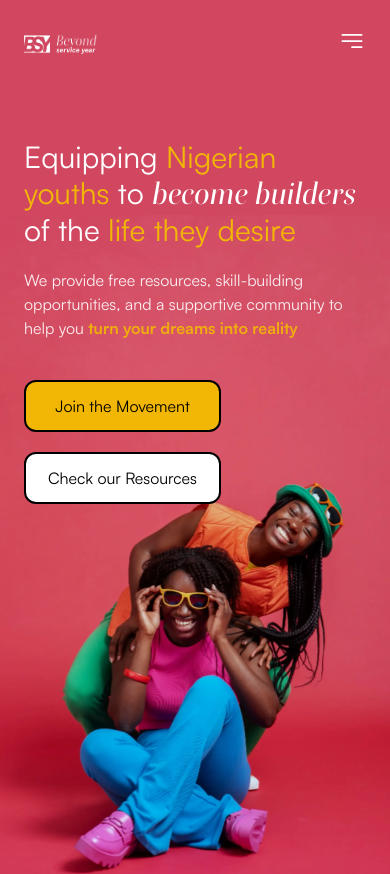
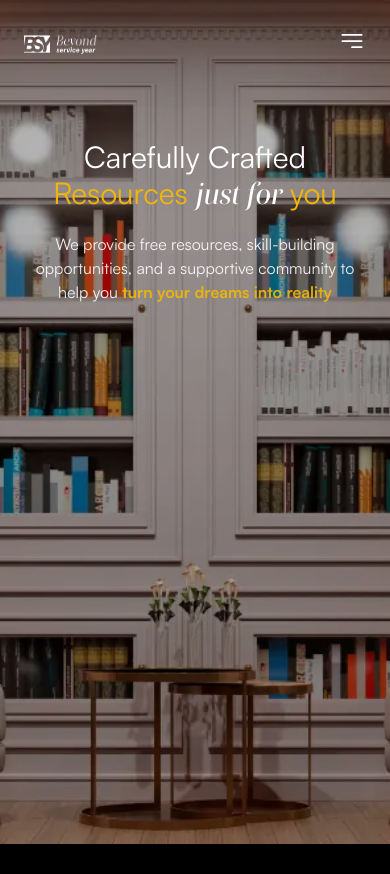
Before and after one commit to Loveson1/Beyond-Service-Year, a React (Create React App) app: page /resource in a window 390 px wide. Shown: the top 874 px of the page. Built offline with nearby package versions, Linux system fonts and the light colour scheme.

Commit message:
feat: add resource page

```diff
--- a/package.json
+++ b/package.json
@@ -10,6 +10,7 @@
     "react": "^19.2.0",
     "react-dom": "^19.2.0",
     "react-icons": "^5.5.0",
+    "react-router-dom": "^7.9.5",
     "react-scripts": "5.0.1",
     "web-vitals": "^2.1.4"
   },
--- a/src/App.jsx
+++ b/src/App.jsx
@@ -1,28 +1,25 @@
-import {
-  Hero,
-  Brand,
-  Story,
-  Why,
-  Testimonials,
-  Resources,
-  Impact,
-  Faq,
-  Footer,
-} from "./components/index";
+import { Routes, Route, Navigate } from "react-router-dom";
+
+import Layout from "./layout";
+import LandingPage from "./webpages/landing-page";
+import ResourcePage from "./webpages/resources-page";
+// import AboutPage from "./webpages/AboutPage";
+// import ContactPage from "./webpages/ContactPage";
+// import PartnershipPage from "./webpages/PartnershipPage";
 
 function App() {
   return (
-    <div className="bg-black">
-      <Hero />
-      <Story />
-      <Brand />
-      <Why />
-      <Testimonials />
-      <Resources />
-      <Impact />
-      <Faq />
-      <Footer />
-    </div>
+    <Routes>
+      {/* Layout wrapper */}
+      <Route path="/" element={<Layout />}>
+        <Route index element={<Navigate to="home" replace />} />
+        <Route path="home" element={<LandingPage />} />
+        {/* <Route path="about" element={<AboutPage />} /> */}
+        <Route path="resource" element={<ResourcePage />} />
+        {/* <Route path="contact" element={<ContactPage />} /> */}
+        {/* <Route path="partnership" element={<PartnershipPage />} /> */}
+      </Route>
+    </Routes>
   );
 }
 
--- a/src/components/hero.jsx
+++ b/src/components/hero.jsx
@@ -1,4 +1,5 @@
 import logo from '../assets/images/Full logo.png';
+import { Link, NavLink } from "react-router-dom";
 import {  useState } from "react";
 
 export default function Hero() {
@@ -15,7 +16,7 @@ const [toggle, settoggle] = useState(false);
 
 
   return (
-   <div className='xl:bg-hero md:bg-hero-tab bg-opacity-20 bg-blend-darken bg-[#7BCFE9] max-sm:bg-hero-mobile  bg-cover max-sm:bg-center bg-no-repeat w-screen h-screen max-sm:h-[900px] '>
+   <div className='xl:bg-hero md:bg-hero-tab bg-opacity-20 bg-blend-darken bg-[#7BCFE9] max-sm:bg-hero-mobile  bg-cover max-sm:bg-center bg-no-repeat w-screen min-h-[100vh] max-sm:h-[1000px] '>
 
       {/* Navbar section */}
 
@@ -28,11 +29,15 @@ const [toggle, settoggle] = useState(false);
 
         <div className="flex items-center gap-[30px] flex-wrap">
           {navLink.map((link) => (
-            <ul>
+            <NavLink   key={link.id}
+          to={`/${link.id}`} // 👈 This matches your route
+          className={({ isActive }) =>
+            isActive ? "text-blue-600 font-bold" : "text-gray-800"
+          }>
               <li className="text-black" key={link.id} >
                <a href={`#${link.id}`}> {link.title}</a>
               </li>
-            </ul>
+            </NavLink>
           ))}
           <button className="btn-yellow btn">Join the movement</button>
         </div>
@@ -135,7 +140,7 @@ const [toggle, settoggle] = useState(false);
         </p>
         </div>
         {/* buttons */}
-        <div className="flex gap-5 mt-lg max-sm:flex-col">
+        <div className="flex gap-5 mt-lg pb-[100px]  max-sm:flex-col">
           <button className="btn-yellow btn"> Join the Movement  </button>
           <button className="btn-white  btn"> Check our Resources</button>
         </div>
--- a/src/components/index.js
+++ b/src/components/index.js
@@ -7,6 +7,7 @@ import Resources from "./resources";
 import Impact from "./impact";
 import Faq from "./faq";
 import Footer from "./footer";
+import ResourcePage from "../webpages/resources-page";
 export{
 
     Hero,
@@ -18,5 +19,6 @@ export{
     Impact,
     Faq,
     Footer,
+    ResourcePage,
 
 }
--- /dev/null
+++ b/src/layout.jsx
@@ -0,0 +1,15 @@
+import { Outlet } from "react-router-dom";
+
+
+const Layout = () => {
+  return (
+    <div>
+      <main>
+        <Outlet />
+         {/* 👈 Where the page components render */}
+      </main>
+    </div>
+  );
+};
+
+export default Layout;
--- /dev/null
+++ b/src/webpages/landing-page.jsx
@@ -0,0 +1,31 @@
+import { Routes, Route, Navigate } from "react-router-dom";
+
+import {
+  Hero,
+  Brand,
+  Story,
+  Why,
+  Testimonials,
+  Resources,
+  Impact,
+  Faq,
+  Footer,
+} from "../components/index";
+
+function LandingPage() {
+  return (
+    <div className="bg-black">
+      <Hero />
+      <Story />
+      <Brand />
+      <Why />
+      <Testimonials />
+      <Resources />
+      <Impact />
+      <Faq />
+      <Footer />
+    </div>
+  );
+}
+
+export default LandingPage;
--- /dev/null
+++ b/src/webpages/resources-page.jsx
@@ -0,0 +1,140 @@
+import Footer from "../components/footer";
+import logo from "../assets/images/Full logo.png";
+import { useState } from "react";
+import { NavLink } from "react-router-dom";
+
+export default function ResourcePage() {
+  const [toggle, settoggle] = useState(false);
+
+  const navLink = [
+    { id: "home", title: "Home" },
+    { id: "about", title: "About" },
+    { id: "resource", title: "Resources" },
+    { id: "contact", title: "Contact" },
+    { id: "partnership", title: "Partnership" },
+  ];
+  return (
+    <div className="bg-black">
+      <div className=" bg-opacity-30 bg-blend-darken bg-black bg-resource bg-cover max-sm:bg-center bg-no-repeat w-screen min-h-[100vh]  ">
+        {/* Navbar section */}
+
+        {/* desktop logo, link and button */}
+        <div className="container m-auto hidden lg:block ">
+          <div className=" flex-wrap flex items-center justify-between  ">
+            <div>
+              <img src={logo} className="w-24" />
+            </div>
+
+            <div className="flex items-center gap-[30px] flex-wrap">
+              {navLink.map((link) => (
+                <NavLink
+                  key={link.id}
+                  to={`/${link.id}`} // 👈 This matches your route
+                  className={({ isActive }) =>
+                    isActive ? "text-blue-600 font-bold" : "text-gray-800"
+                  }
+                >
+                  <li className="text-black" key={link.id}>
+                    <a href={`#${link.id}`}> {link.title}</a>
+                  </li>
+                </NavLink>
+              ))}
+              <button className="btn-yellow btn">Join the movement</button>
+            </div>
+          </div>
+        </div>
+
+        {/* mobile */}
+        <div className="lg:hidden  w-full relative  justify-between flex items-center container  text-center ">
+          <div>
+            <img src={logo} className="w-20" />
+          </div>
+          <div
+            className=" z-50 absolute right-6 size-7  text-white "
+            onClick={() => settoggle((prev) => !prev)}
+          >
+            {toggle ? (
+              <svg
+                xmlns="http://www.w3.org/2000/svg"
+                fill="none"
+                viewBox="0 0 24 24"
+                stroke-width="1.5"
+                stroke="currentColor"
+                class="size-7 mt-[-3px]"
+              >
+                <path
+                  stroke-linecap="round"
+                  stroke-linejoin="round"
+                  d="M6 18 18 6M6 6l12 12"
+                />
+              </svg>
+            ) : (
+              <svg
+                xmlns="http://www.w3.org/2000/svg"
+                fill="none"
+                viewBox="0 0 24 24"
+                stroke-width="1.5"
+                stroke="currentColor"
+                class="size-7 mt-[-3px]"
+              >
+                <path
+                  stroke-linecap="round"
+                  stroke-linejoin="round"
+                  d="M3.75 6.75h16.5M3.75 12h16.5M12 17.25h8.25"
+                />
+              </svg>
+            )}
+          </div>
+
+          {toggle && (
+            <div>
+              <div
+                className="fixed inset-0 bg-black/30 backdrop-blur-sm z-30"
+                onClick={() => settoggle(false)}
+                onWheel={() => settoggle(false)}
+                onDoubleClick={() => settoggle(false)}
+              />
+              <div
+                className={` sidebar justify-start py-28 px-12 flex-col flex bg-black fixed top-0 right-0  min-w-[200px]  h-full ring-2 ring-yellow  m-0 max-w-[500px] z-40 `}
+              >
+                {navLink.map((nav, index) => (
+                  <ul className onClick={() => settoggle((prev) => !prev)}>
+                    <li
+                      key={nav.id}
+                      className={` cursor-pointer ${
+                        index === navLink.length - 1 ? "mb-5" : "mb-5"
+                      } list-none  justify-end  sm:flex
+              `}
+                    >
+                      <a href={`#${nav.id}`}>{nav.title}</a>
+                    </li>
+                  </ul>
+                ))}
+              </div>
+            </div>
+          )}
+        </div>
+
+        {/* Resource section */}
+        <div className="container flex  max-sm:flex flex-col justify-center  items-center">
+          <div>
+            {/* headline and subhead */}
+            <h1 className="sm:mt-[7%] lg:w-[720px] mx-auto text-center mt-[15%]">
+              Carefully Crafted <span className="yellow"> Resources </span>{" "}
+              <span className="font-boska"> just for </span>
+              <span className="yellow">you</span>
+            </h1>
+            <p className="mt-sm opacity-90 mx-auto text-center lg:w-[600px]">
+              We provide free resources, skill-building opportunities, and a
+              supportive community to help you{" "}
+              <span className="yellow">
+                <strong> turn your dreams into reality</strong>
+              </span>
+            </p>
+          </div>
+        </div>
+      </div>
+      <Footer />
+    </div>
+  );
+}
--- a/tailwind.config.js
+++ b/tailwind.config.js
@@ -10,14 +10,14 @@ module.exports = {
       backgroundImage: {
         hero: "url('../src/assets/images/hero.webp')",
         "hero-mobile": "url('../src/assets/images/hero-mobile.webp')",
-         "hero-tab": "url('../src/assets/images/hero-tab.webp')",
-         "story": "url('../src/assets/images/story.webp')",
-             "why": "url('../src/assets/images/why.webp')",
-               "why2": "url('../src/assets/images/why2.webp')",
-                "why3": "url('../src/assets/images/why3.webp')",
-
+        "hero-tab": "url('../src/assets/images/hero-tab.webp')",
+        story: "url('../src/assets/images/story.webp')",
+        why: "url('../src/assets/images/why.webp')",
+        why2: "url('../src/assets/images/why2.webp')",
+        why3: "url('../src/assets/images/why3.webp')",
+        resource: "url('../src/assets/images/resource.webp')",
       },
-       margin: {
+      margin: {
         xl: "80px",
         lg: "40px",
         sm: "20px",
```
Also changed, not shown: src/index.js (+7 -7 lines), src/assets/images/resource.webp (added), 1 other file (tests, documents, lock files or other folders).
